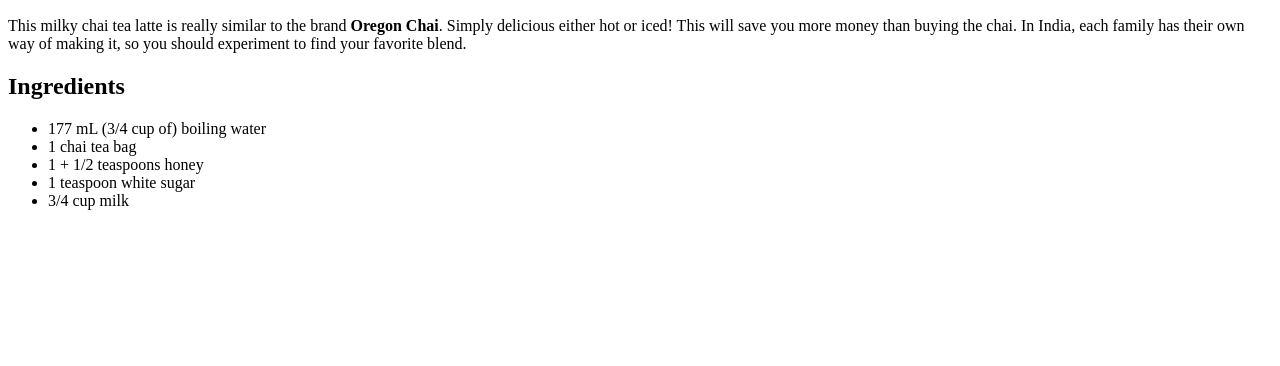
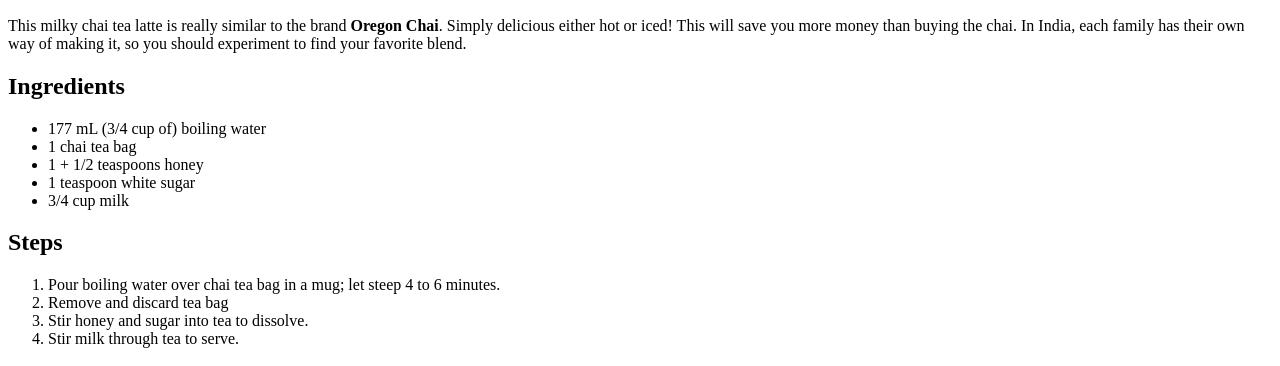
Before and after one commit to Vsk2353/Recipes-Website, a plain HTML site: page recipes/chai-tea-latte.html in a window 1280 px wide. Shown: the part 434-800 px from the top of the page. Drawn offline with Linux system fonts and the light colour scheme.

Commit message:
Add recipe's steps

```diff
--- a/recipes/chai-tea-latte.html
+++ b/recipes/chai-tea-latte.html
@@ -16,5 +16,12 @@
             <li>1 teaspoon white sugar</li>
             <li>3/4 cup milk</li>
         </ul>
+        <h2>Steps</h2>
+        <ol>
+            <li>Pour boiling water over chai tea bag in a mug; let steep 4 to 6 minutes.</li>
+            <li>Remove and discard tea bag</li>
+            <li>Stir honey and sugar into tea to dissolve.</li>
+            <li>Stir milk through tea to serve.</li>
+        </ol>
     </body>
     </html>
```
